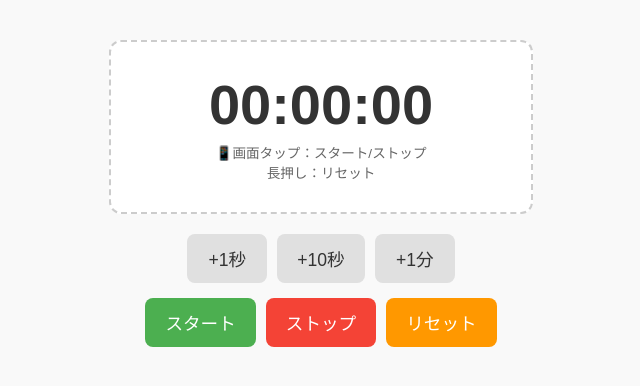
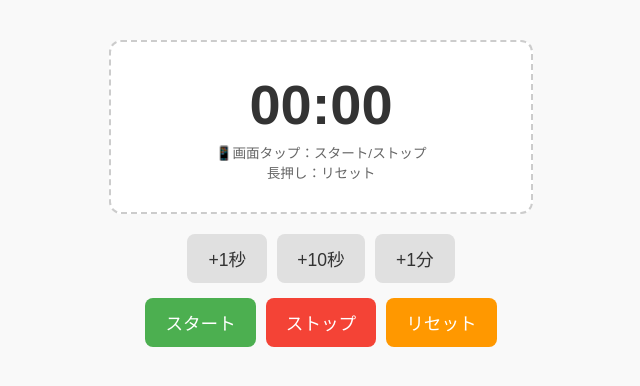
Before and after one commit to Pouhon623/CountUpTimer, a plain HTML site: page index.html in a window 1280 px wide. Shown: the whole page, without its empty margins (319-959 px from the left). Drawn offline with Linux system fonts and the light colour scheme.

Commit message:
時間を省略

```diff
--- a/index.html
+++ b/index.html
@@ -59,7 +59,7 @@
 
     <div id="timer-container">
         <!-- class="timer-text" を付与 -->
-        <div id="timer" class="timer-text">00:00:00</div>
+        <div id="timer" class="timer-text">00:00</div>
         <div class="hint">📱画面タップ：スタート/ストップ<br>長押し：リセット</div>
     </div>
 
```
